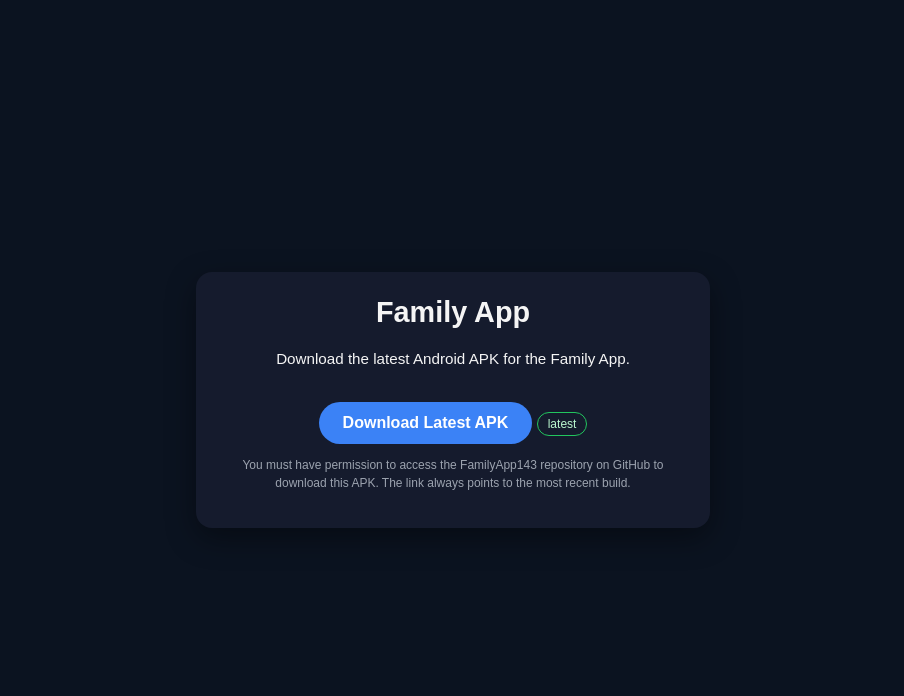
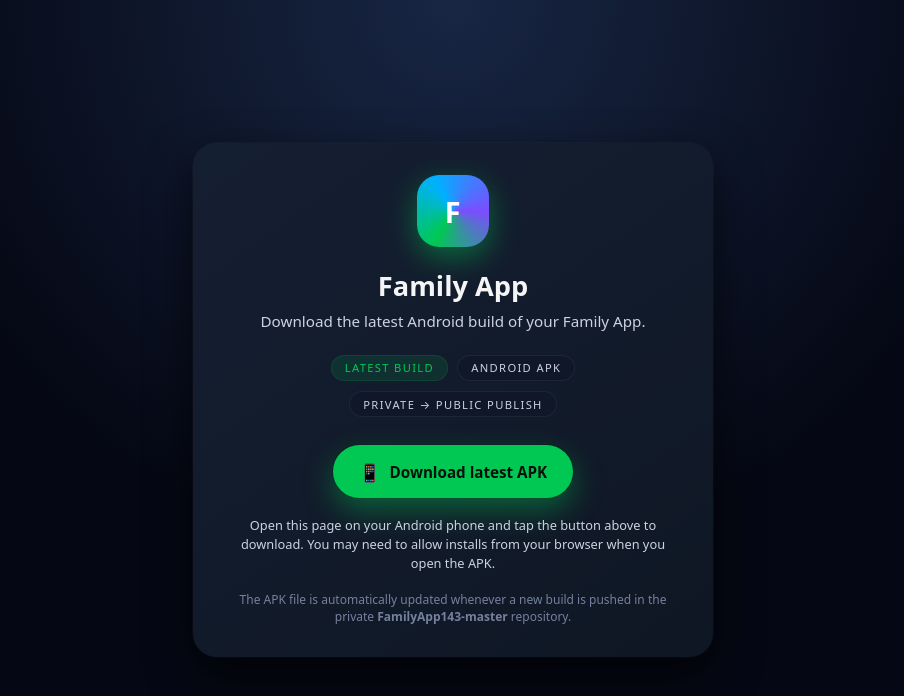
Before and after one commit to PraveenPush/FamilyApp143-website, a plain HTML site: page docs/index.html in a window 1280 px wide. Shown: the whole page, without its empty margins (187-1091 px from the left). Drawn offline with Linux system fonts and the light colour scheme.

Commit message:
add download page for latest APK
Updated styles and layout for improved aesthetics and usability.

```diff
--- a/docs/index.html
+++ b/docs/index.html
@@ -5,78 +5,168 @@
   <title>Family App - Download</title>
   <meta name="viewport" content="width=device-width, initial-scale=1" />
   <style>
+    :root {
+      --bg: #0b1320;
+      --card: #151f32;
+      --accent: #00c853;
+      --accent-soft: rgba(0, 200, 83, 0.12);
+      --text-main: #f5f5f5;
+      --text-soft: #ccd2e0;
+    }
+    * {
+      box-sizing: border-box;
+      margin: 0;
+      padding: 0;
+    }
     body {
-      font-family: Arial, sans-serif;
-      background: #0b1320;
-      color: #f5f5f5;
+      font-family: system-ui, -apple-system, BlinkMacSystemFont, "Segoe UI",
+        Roboto, sans-serif;
+      background: radial-gradient(circle at top, #182644 0, #050814 55%);
+      color: var(--text-main);
+      min-height: 100vh;
       display: flex;
-      flex-direction: column;
       align-items: center;
       justify-content: center;
-      min-height: 100vh;
-      margin: 0;
+      padding: 1.5rem;
     }
     .card {
-      background: #151b2d;
-      padding: 24px 32px;
-      border-radius: 16px;
-      max-width: 450px;
+      background: linear-gradient(145deg, #151f32, #0f1724);
+      border-radius: 24px;
+      padding: 2rem 2.5rem;
+      box-shadow:
+        0 18px 45px rgba(0, 0, 0, 0.65),
+        0 0 0 1px rgba(255, 255, 255, 0.03);
+      max-width: 520px;
+      width: 100%;
       text-align: center;
-      box-shadow: 0 10px 30px rgba(0,0,0,0.4);
+    }
+    .logo {
+      width: 72px;
+      height: 72px;
+      border-radius: 22px;
+      background: conic-gradient(
+        from 210deg,
+        #00c853,
+        #00b0ff,
+        #7c4dff,
+        #00c853
+      );
+      margin: 0 auto 1.25rem auto;
+      display: flex;
+      align-items: center;
+      justify-content: center;
+      color: #ffffff;
+      font-weight: 700;
+      font-size: 1.8rem;
+      letter-spacing: 0.03em;
+      box-shadow: 0 10px 30px rgba(0, 200, 83, 0.45);
     }
     h1 {
-      margin-top: 0;
-      font-size: 1.8rem;
+      font-size: 1.7rem;
+      margin-bottom: 0.4rem;
     }
-    p {
-      line-height: 1.5;
+    .subtitle {
       font-size: 0.95rem;
+      color: var(--text-soft);
+      margin-bottom: 1.5rem;
+    }
+    .badge-row {
+      display: flex;
+      justify-content: center;
+      gap: 0.6rem;
+      margin-bottom: 1.75rem;
+      flex-wrap: wrap;
+    }
+    .badge {
+      font-size: 0.7rem;
+      text-transform: uppercase;
+      letter-spacing: 0.12em;
+      padding: 0.3rem 0.8rem;
+      border-radius: 999px;
+      border: 1px solid rgba(255, 255, 255, 0.06);
+      background: rgba(15, 23, 42, 0.8);
+      color: var(--text-soft);
+    }
+    .badge--latest {
+      border-color: var(--accent-soft);
+      background: var(--accent-soft);
+      color: var(--accent);
     }
     .btn {
-      display: inline-block;
-      margin-top: 16px;
-      padding: 12px 24px;
+      display: inline-flex;
+      align-items: center;
+      justify-content: center;
+      gap: 0.55rem;
+      padding: 0.9rem 1.6rem;
       border-radius: 999px;
-      border: none;
-      background: #3b82f6;
-      color: #fff;
+      background: var(--accent);
+      color: #04110a;
+      text-decoration: none;
       font-weight: 600;
-      text-decoration: none;
-      cursor: pointer;
+      font-size: 0.95rem;
+      margin-bottom: 1.1rem;
+      box-shadow:
+        0 12px 30px rgba(0, 200, 83, 0.4),
+        0 0 0 1px rgba(0, 0, 0, 0.25);
+      transition: transform 0.12s ease, box-shadow 0.12s ease,
+        background 0.12s ease;
     }
-    .tag {
-      display: inline-block;
-      margin-top: 8px;
-      padding: 4px 10px;
-      border-radius: 999px;
-      border: 1px solid #22c55e;
+    .btn span.icon {
+      font-size: 1.1rem;
+    }
+    .btn:hover {
+      transform: translateY(-1px);
+      box-shadow:
+        0 16px 40px rgba(0, 200, 83, 0.5),
+        0 0 0 1px rgba(0, 0, 0, 0.25);
+      background: #00e060;
+    }
+    .btn:active {
+      transform: translateY(0);
+      box-shadow:
+        0 8px 18px rgba(0, 200, 83, 0.35),
+        0 0 0 1px rgba(0, 0, 0, 0.25);
+    }
+    .hint {
+      font-size: 0.8rem;
+      color: var(--text-soft);
+      line-height: 1.5;
+      margin-bottom: 1.1rem;
+    }
+    .footer {
       font-size: 0.75rem;
-      color: #bbf7d0;
-    }
-    .note {
-      font-size: 0.75rem;
-      color: #9ca3af;
-      margin-top: 12px;
+      color: #7f8cab;
+      opacity: 0.9;
     }
   </style>
 </head>
 <body>
-  <div class="card">
+  <main class="card">
+    <div class="logo">F</div>
     <h1>Family App</h1>
-    <p>Download the latest Android APK for the Family App.</p>
+    <p class="subtitle">Download the latest Android build of your Family App.</p>
 
-    <!-- This link always points to the latest release APK in your private repo -->
-    <a class="btn"
-       href="https://github.com/PraveenPush/FamilyApp143/releases/latest/download/app-debug.apk">
-      Download Latest APK
+    <div class="badge-row">
+      <span class="badge badge--latest">Latest build</span>
+      <span class="badge">Android APK</span>
+      <span class="badge">Private → Public publish</span>
+    </div>
+
+    <!-- The APK file is published here by the GitHub Action from FamilyApp143-master -->
+    <a class="btn" href="FamilyApp143-latest.apk" download>
+      <span class="icon">📱</span>
+      <span>Download latest APK</span>
     </a>
 
-    <div class="tag">latest</div>
+    <p class="hint">
+      Open this page on your Android phone and tap the button above to download.
+      You may need to allow installs from your browser when you open the APK.
+    </p>
 
-    <p class="note">
-      You must have permission to access the FamilyApp143 repository on GitHub
-      to download this APK. The link always points to the most recent build.
+    <p class="footer">
+      The APK file is automatically updated whenever a new build is pushed in
+      the private <strong>FamilyApp143-master</strong> repository.
     </p>
-  </div>
+  </main>
 </body>
 </html>
```
